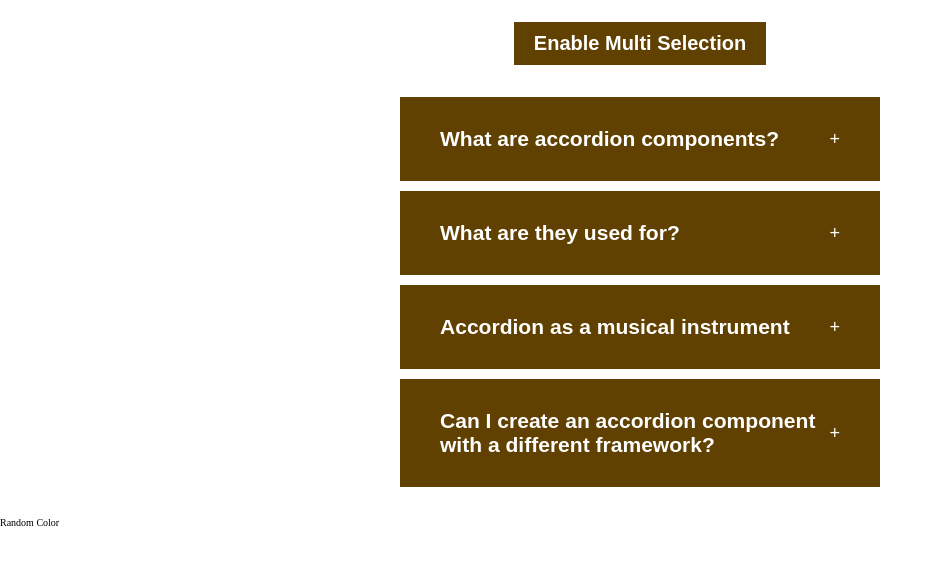
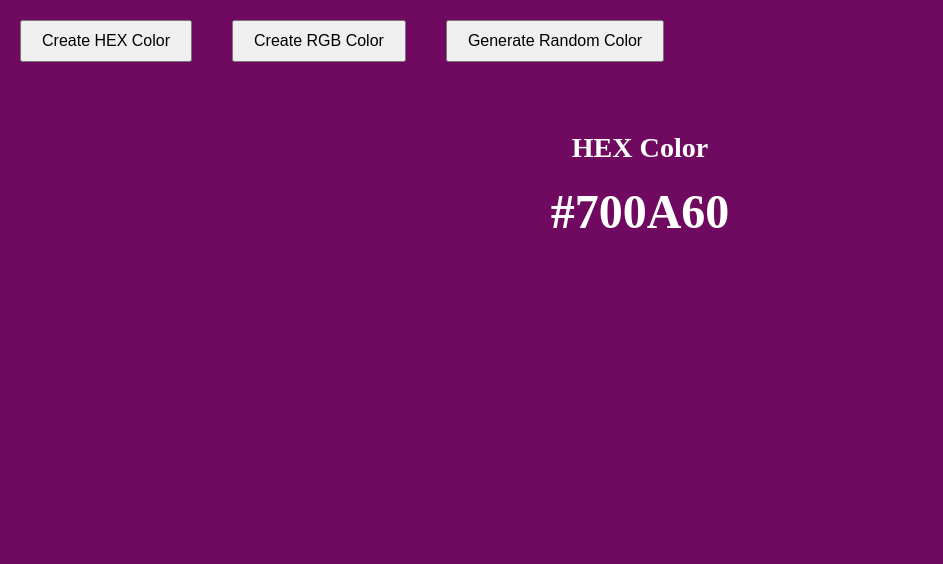
Before and after one commit to arunav999/Practice-React_SASS, a React (Vite) app: page / in a window 1280 px wide. Shown: the top 564 px of the page, without its empty margins (0-943 px from the left). Built offline with nearby package versions, Linux system fonts and the light colour scheme; a web font is replaced by a local one.

Commit message:
completed random color generator

```diff
--- a/src/App.jsx
+++ b/src/App.jsx
@@ -14,7 +14,7 @@
     <>
       {/* <Header /> */}
       {/* <Cards /> */}
-      <AccordianApp />
+      {/* <AccordianApp /> */}
       <RandomColorApp />
     </>
   );
--- a/src/Random_Color/components/RandomColor.jsx
+++ b/src/Random_Color/components/RandomColor.jsx
@@ -1,9 +1,60 @@
-import React from "react";
+import React, { useEffect, useState } from "react";
 
 export default function RandomColor() {
+  const [typeOfColor, setTypeOfColor] = useState("hex");
+  const [color, setColor] = useState("#000000");
+
+  function randomColorUtility(length) {
+    return Math.floor(Math.random() * length);
+  }
+
+  function handleCreateRandomHexColor() {
+    const hex = [0, 1, 2, 3, 4, 5, 6, 7, 8, 9, "A", "B", "C", "D", "E", "F"];
+    let hexColor = "#";
+
+    for (let i = 0; i < 6; i++) {
+      hexColor += hex[randomColorUtility(hex.length)];
+    }
+    setColor(hexColor);
+  }
+
+  useEffect(() => {
+    if (typeOfColor === "rgb") handleCreateRandomRgbColor();
+    else handleCreateRandomHexColor();
+  }, [typeOfColor]);
+
+  function handleCreateRandomRgbColor() {
+    const r = randomColorUtility(256);
+    const g = randomColorUtility(256);
+    const b = randomColorUtility(256);
+
+    setColor(`rgb(${r},${g},${b})`);
+  }
+
   return (
     <>
-      <p>Random Color</p>
+      <div
+        style={{
+          background: color,
+        }}
+        className="container"
+      >
+        <button onClick={() => setTypeOfColor("hex")}>Create HEX Color</button>
+        <button onClick={() => setTypeOfColor("rgb")}>Create RGB Color</button>
+        <button
+          onClick={
+            typeOfColor === "hex"
+              ? handleCreateRandomHexColor
+              : handleCreateRandomRgbColor
+          }
+        >
+          Generate Random Color
+        </button>
+        <div className="cont">
+          <h3>{typeOfColor === "rgb" ? "RGB Color " : "HEX Color "}</h3>
+          <h1> {color}</h1>
+        </div>
+      </div>
     </>
   );
 }
--- a/src/styles/RandomColor/_randomColor.scss
+++ b/src/styles/RandomColor/_randomColor.scss
@@ -0,0 +1,30 @@
+.container {
+  width: 100vw;
+  height: 100vh;
+
+  // display: flex;
+  // justify-content: center;
+  // align-items: center;
+
+  & button {
+    margin: 2rem;
+    padding: 1rem 2rem;
+    font-size: 1.6rem;
+  }
+
+  & p {
+    color: #fff;
+    font-size: 2.4rem;
+  }
+}
+
+.cont {
+  display: flex;
+  justify-content: center;
+  align-items: center;
+  color: #fff;
+  font-size: 2.4rem;
+  margin-top: 5rem;
+  flex-direction: column;
+  gap: 2rem;
+}
--- a/src/styles/css/main.css
+++ b/src/styles/css/main.css
@@ -77,5 +77,29 @@
 }
 
 /*----- RANDOM COLOR -----*/
+.container {
+  width: 100vw;
+  height: 100vh;
+}
+.container button {
+  margin: 2rem;
+  padding: 1rem 2rem;
+  font-size: 1.6rem;
+}
+.container p {
+  color: #fff;
+  font-size: 2.4rem;
+}
+
+.cont {
+  display: flex;
+  justify-content: center;
+  align-items: center;
+  color: #fff;
+  font-size: 2.4rem;
+  margin-top: 5rem;
+  flex-direction: column;
+  gap: 2rem;
+}
 
 /*# sourceMappingURL=main.css.map */
```
Also changed, not shown: 1 other file (tests, documents, lock files or other folders).
